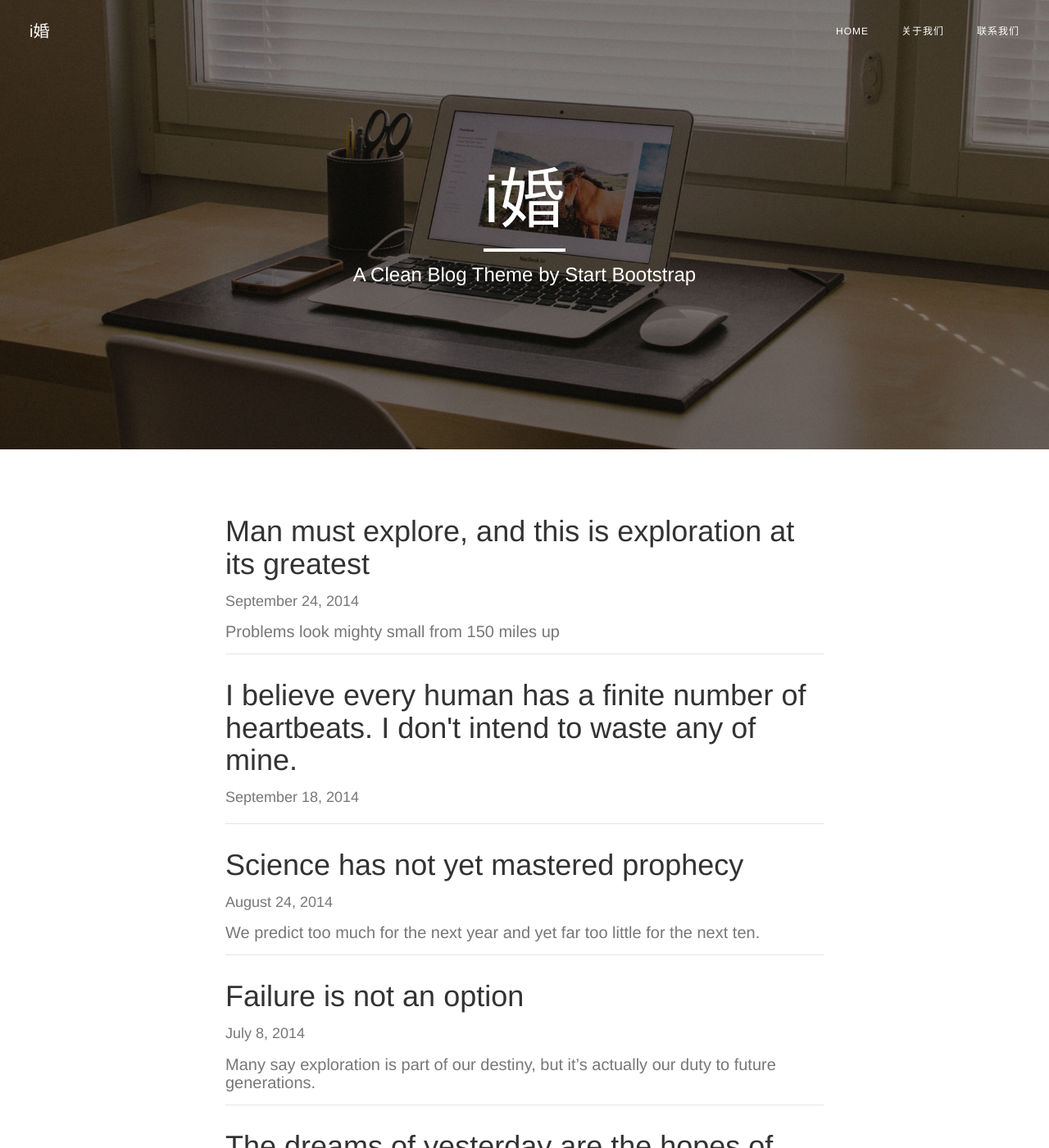
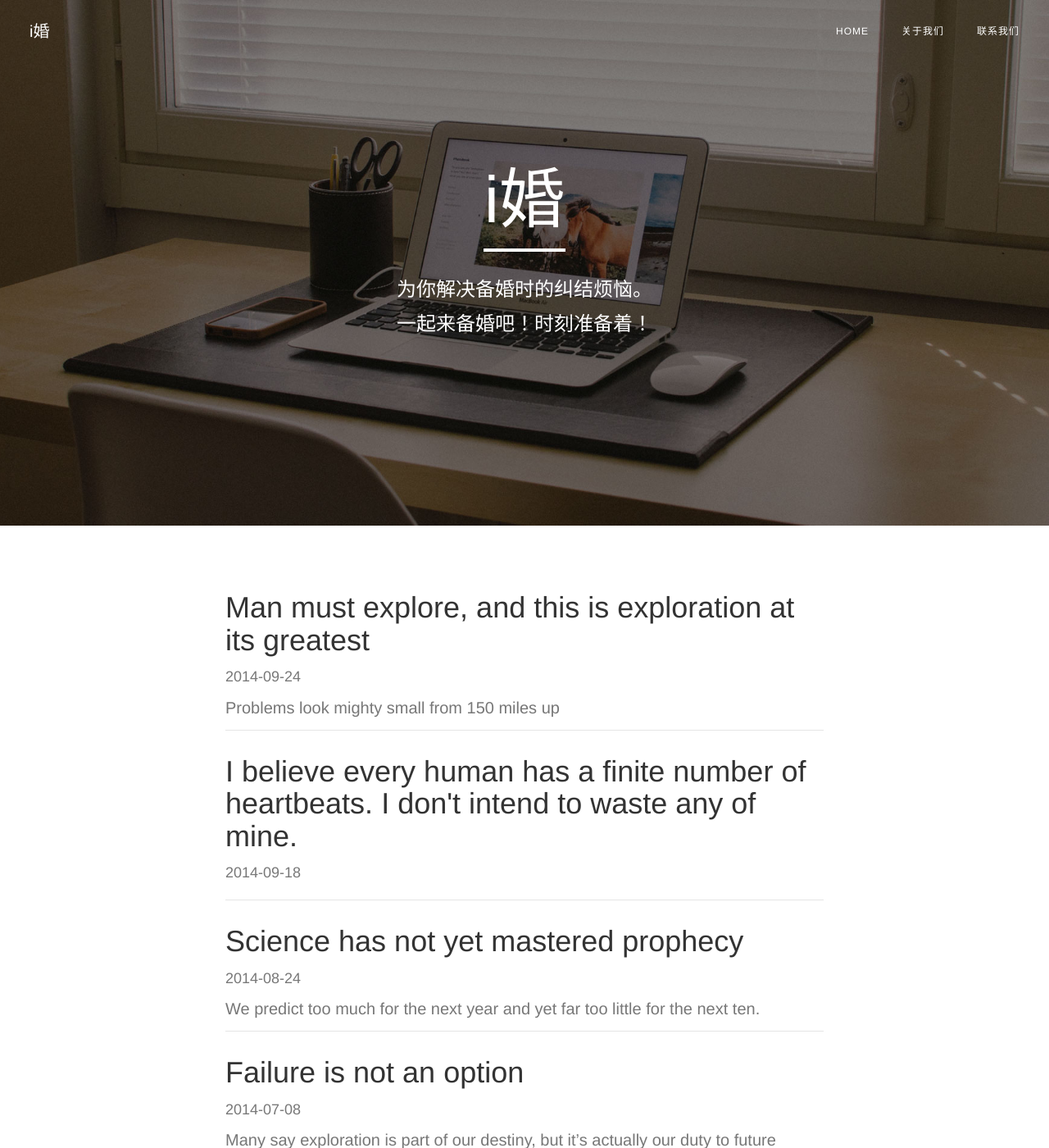
Before and after one commit to ihonecomcn/ihonecomcn.github.io, a Jekyll site: the page built from index.html, in a window 1280 px wide and 1400 px high. Shown: the whole window at 82% size. Built offline with Jekyll 4.4.1, drawn with Linux system fonts in a browser that asks for light colours; nearby versions of some CDN libraries; the list of posts is cut into pages by our own code; some of the changed text lies outside the part shown.

Commit message:
Modify date format and pager buttons

```diff
--- a/index.html
+++ b/index.html
@@ -1,13 +1,13 @@
 ---
 layout: page
-description: "A Clean Blog Theme by Start Bootstrap"
+description: <p>为你解决备婚时的纠结烦恼。<br>一起来备婚吧！时刻准备着！</p>
 ---
 
 {% for post in paginator.posts %}
 <div class="post-preview">
     <a href="{{ post.url | prepend: site.baseurl }}">
         <h2 class="post-title">{{ post.title }}</h2>
-        <p class="post-meta">{{ post.date | date: "%B %-d, %Y" }}</p>
+        <p class="post-meta">{{ post.date | date: "%Y-%m-%d" }}</p>
         {% if post.cover-img %}
         <img class="post-cover" src="{{ post.cover-img }}" alt="{{ post.title }}">
         {% endif %}
@@ -25,10 +25,10 @@
 {% if paginator.total_pages > 1 %}
 <div class="clearfix">
     {% if paginator.previous_page %}
-    <a class="btn btn-secondary float-left" href="{{ paginator.previous_page_path | prepend: site.baseurl | replace: '//', '/' }}">&larr; Newer Posts</a>
+    <a class="btn btn-primary float-left" href="{{ paginator.previous_page_path | prepend: site.baseurl | replace: '//', '/' }}">&larr;</a>
     {% endif %}
     {% if paginator.next_page %}
-    <a class="btn btn-secondary float-right" href="{{ paginator.next_page_path | prepend: site.baseurl | replace: '//', '/' }}">Older Posts &rarr;</a>
+    <a class="btn btn-primary float-right" href="{{ paginator.next_page_path | prepend: site.baseurl | replace: '//', '/' }}">&rarr;</a>
     {% endif %}
 </div>
 {% endif %}
```
Also changed, not shown: _layouts/post.html (+6 -5 lines).
